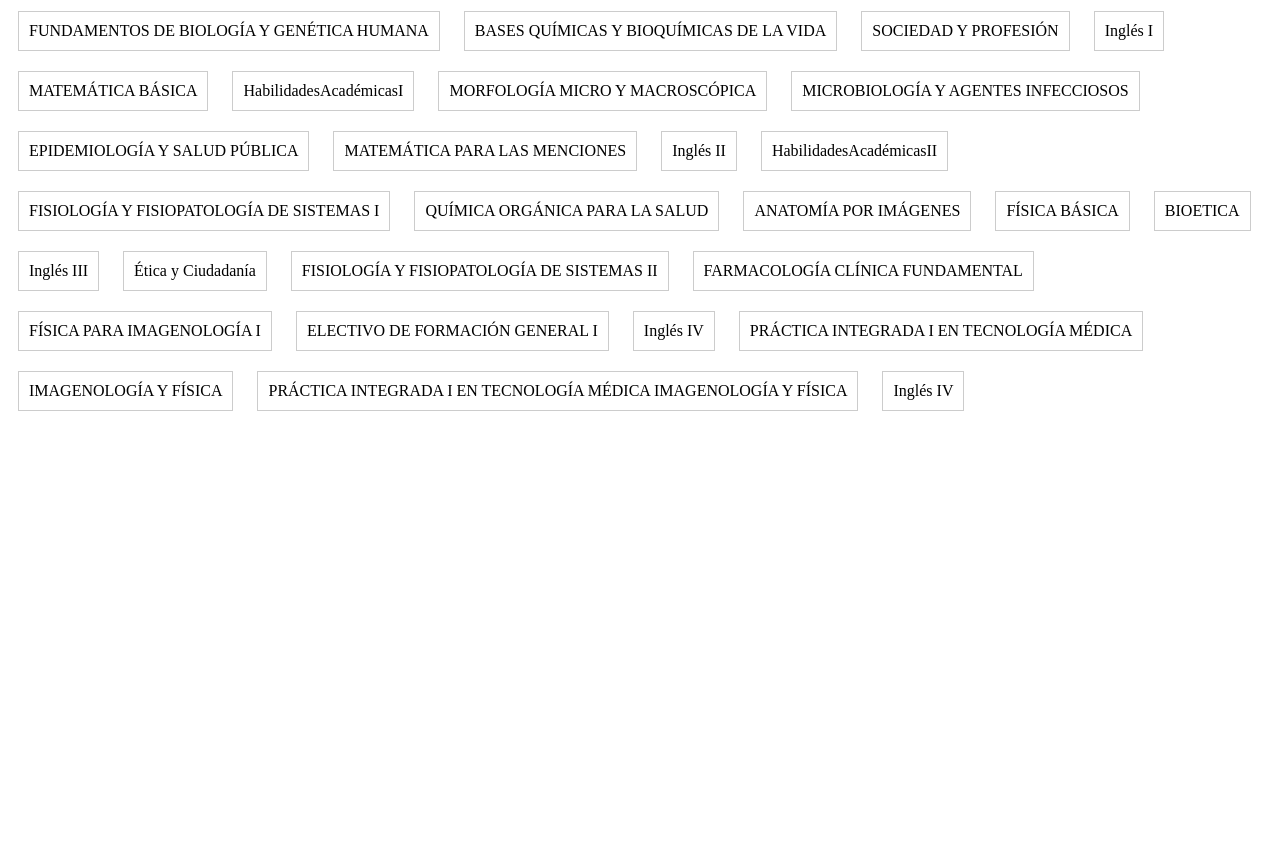
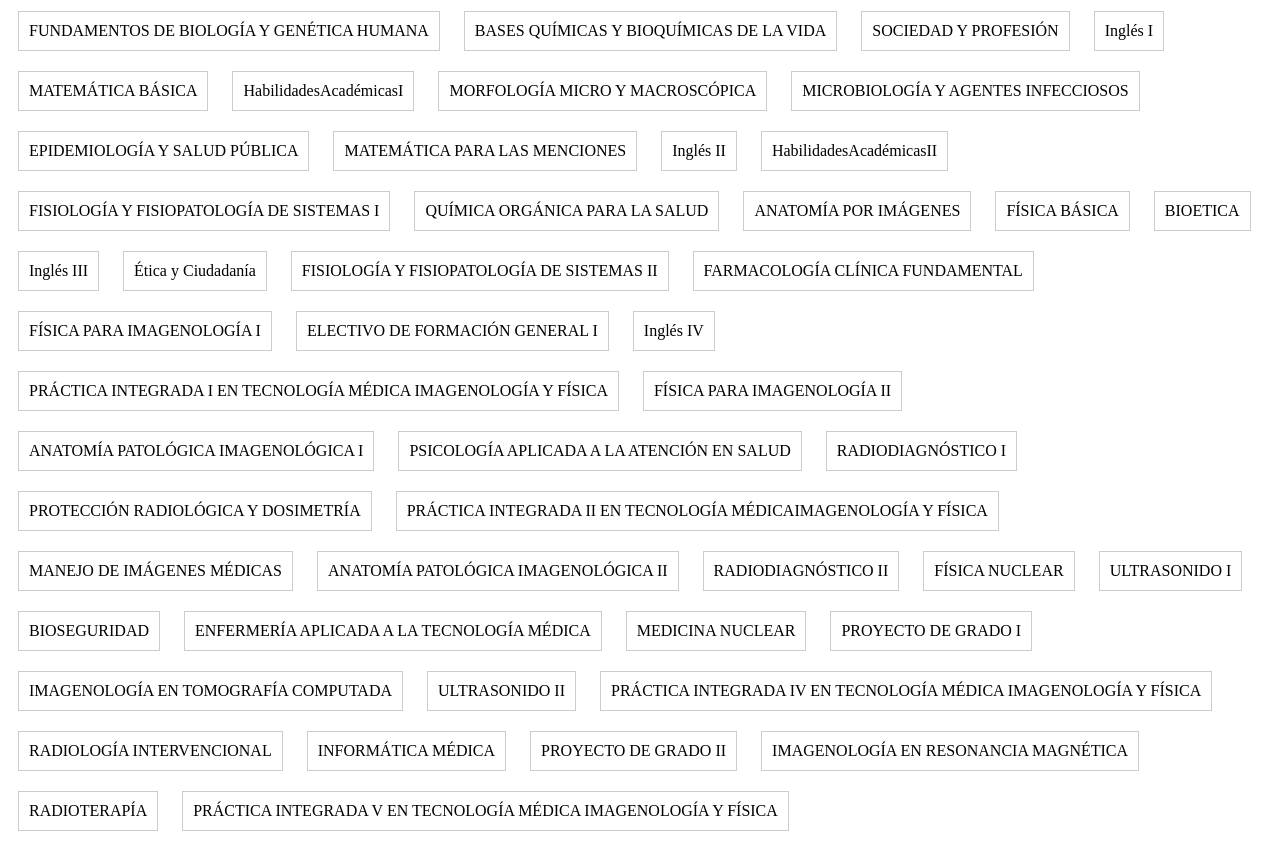
Before and after one commit to Maxito042/fran, a plain HTML site: page index.html in a window 1280 px wide. Shown: the part 79-928 px from the top of the page. Before the commit the page ends 800 px from the top, so only its background shows below. Drawn offline with Linux system fonts and the light colour scheme.

Commit message:
index.html

```diff
--- a/index.html
+++ b/index.html
@@ -33,10 +33,32 @@
     <div class="materia" onclick="toggle(this)">FÍSICA PARA IMAGENOLOGÍA I</div>
     <div class="materia" onclick="toggle(this)">ELECTIVO DE FORMACIÓN GENERAL I</div>
     <div class="materia" onclick="toggle(this)">Inglés IV</div>
-     <div class="materia" onclick="toggle(this)">PRÁCTICA INTEGRADA I EN TECNOLOGÍA MÉDICA</div>
-   <div class="materia" onclick="toggle(this)">IMAGENOLOGÍA Y FÍSICA</div>
     <div class="materia" onclick="toggle(this)">PRÁCTICA INTEGRADA I EN TECNOLOGÍA MÉDICA IMAGENOLOGÍA Y FÍSICA</div>
-   <div class="materia" onclick="toggle(this)">Inglés IV</div>
+    <div class="materia" onclick="toggle(this)">FÍSICA PARA IMAGENOLOGÍA II</div>
+    <div class="materia" onclick="toggle(this)">ANATOMÍA PATOLÓGICA IMAGENOLÓGICA I</div>
+    <div class="materia" onclick="toggle(this)">PSICOLOGÍA APLICADA A LA ATENCIÓN EN SALUD</div>
+    <div class="materia" onclick="toggle(this)">RADIODIAGNÓSTICO I</div>
+    <div class="materia" onclick="toggle(this)">PROTECCIÓN RADIOLÓGICA Y DOSIMETRÍA</div>
+    <div class="materia" onclick="toggle(this)">PRÁCTICA INTEGRADA II EN TECNOLOGÍA MÉDICAIMAGENOLOGÍA Y FÍSICA</div>
+    <div class="materia" onclick="toggle(this)">MANEJO DE IMÁGENES MÉDICAS </div>
+    <div class="materia" onclick="toggle(this)">ANATOMÍA PATOLÓGICA IMAGENOLÓGICA II</div>
+    <div class="materia" onclick="toggle(this)">RADIODIAGNÓSTICO II</div>
+    <div class="materia" onclick="toggle(this)">FÍSICA NUCLEAR</div>
+    <div class="materia" onclick="toggle(this)">ULTRASONIDO I</div>
+    <div class="materia" onclick="toggle(this)">BIOSEGURIDAD</div>
+    <div class="materia" onclick="toggle(this)">ENFERMERÍA APLICADA A LA TECNOLOGÍA MÉDICA</div>
+    <div class="materia" onclick="toggle(this)">MEDICINA NUCLEAR</div>
+    <div class="materia" onclick="toggle(this)">PROYECTO DE GRADO I</div>
+    <div class="materia" onclick="toggle(this)">IMAGENOLOGÍA EN TOMOGRAFÍA COMPUTADA</div>
+    <div class="materia" onclick="toggle(this)">ULTRASONIDO II</div>
+    <div class="materia" onclick="toggle(this)">PRÁCTICA INTEGRADA IV EN TECNOLOGÍA MÉDICA IMAGENOLOGÍA Y FÍSICA</div>
+    <div class="materia" onclick="toggle(this)">RADIOLOGÍA INTERVENCIONAL</div>
+    <div class="materia" onclick="toggle(this)">INFORMÁTICA MÉDICA</div>
+    <div class="materia" onclick="toggle(this)">PROYECTO DE GRADO II</div>
+    <div class="materia" onclick="toggle(this)">IMAGENOLOGÍA EN RESONANCIA MAGNÉTICA</div>
+    <div class="materia" onclick="toggle(this)">RADIOTERAPÍA</div>
+    <div class="materia" onclick="toggle(this)">PRÁCTICA INTEGRADA V EN TECNOLOGÍA MÉDICA IMAGENOLOGÍA Y FÍSICA</div>
+
 
 
 
```
Lines whose indentation alone changed are shown as unchanged.
